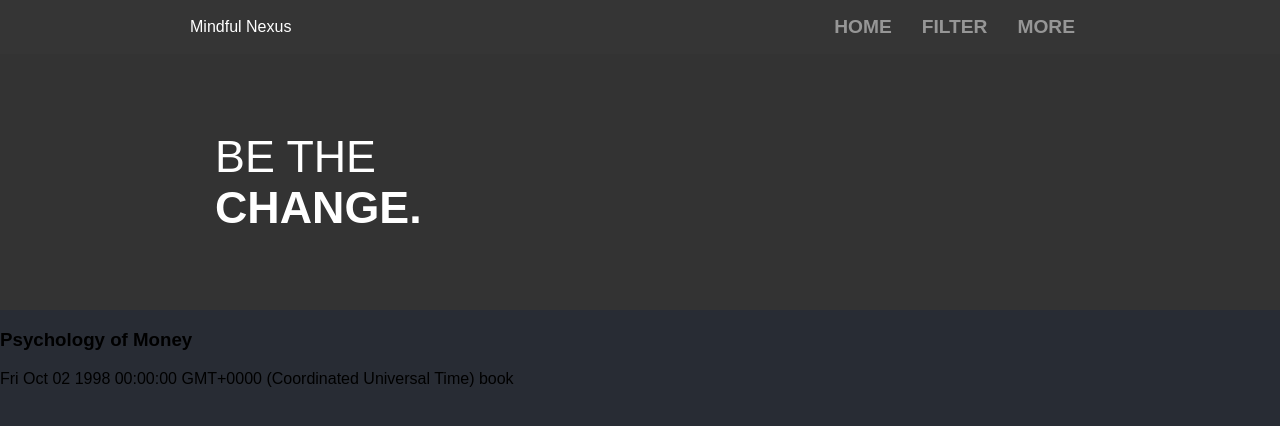
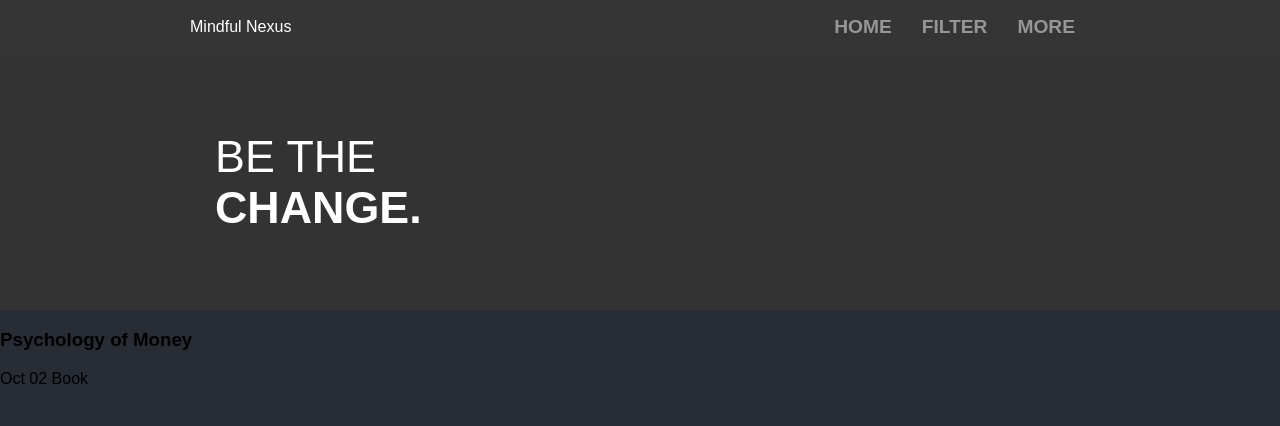
Before and after one commit to Buraiyen/Mindful-Nexus, an Angular app: page / in a window 1280 px wide. Shown: the top 426 px of the page. Built offline with nearby package versions, Linux system fonts and the light colour scheme.

Commit message:
fix: reformat timeline-item date

```diff
--- a/src/app/timeline-item/timeline-item.component.ts
+++ b/src/app/timeline-item/timeline-item.component.ts
@@ -3,7 +3,7 @@ import { Component } from '@angular/core';
 interface TimelineItem {
   id: number;
   title: string;
-  date: Date;
+  date: string;
   category: string;
 }
 
@@ -16,7 +16,10 @@ export class TimelineItemComponent {
   timelineItem: TimelineItem = {
     id: 1,
     title: 'Psychology of Money',
-    date: new Date('10/02/98'),
-    category: 'book',
+    date: new Date('10/02/98').toLocaleDateString('en-US', {
+      day: '2-digit',
+      month: 'short',
+    }),
+    category: 'Book',
   };
 }
```
